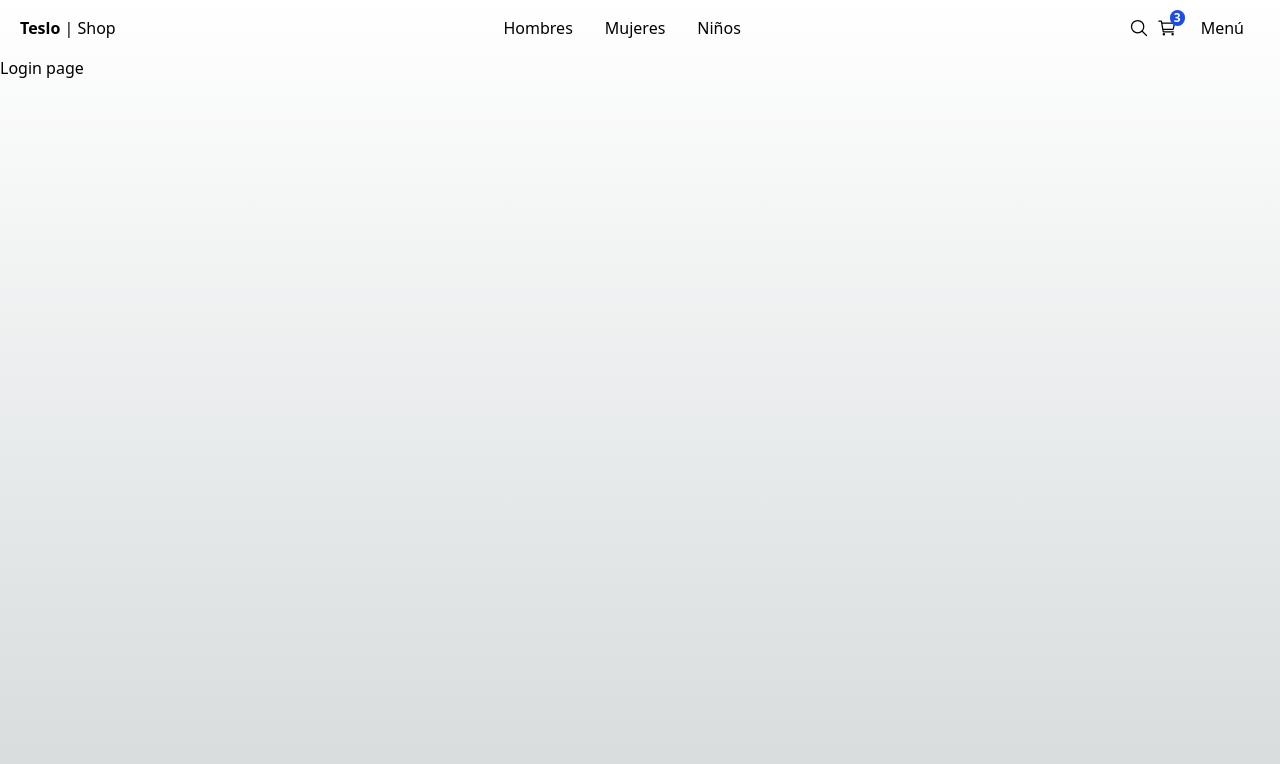
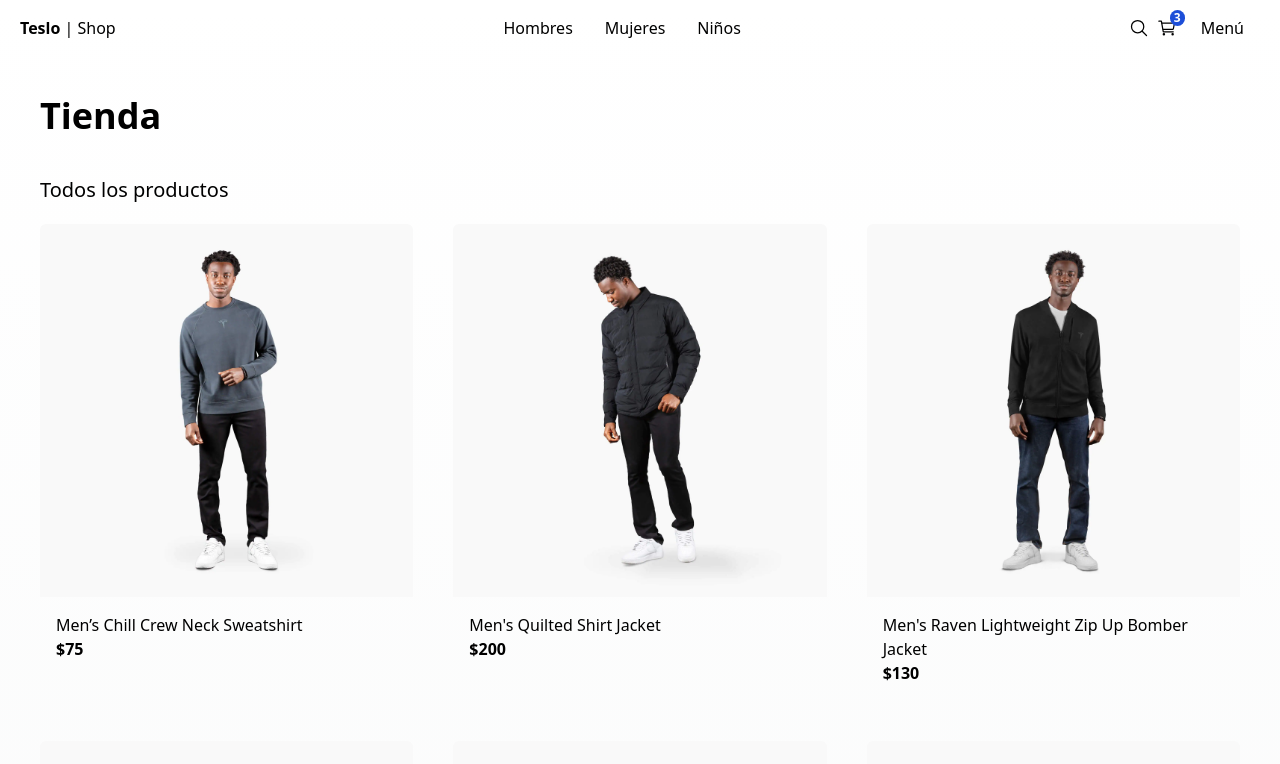
Before and after one commit to cfcamilafabre/teslo-shop, a Next.js app: page / in a window 1280 px wide. Shown: the top 764 px of the page. Built offline with nearby package versions, Linux system fonts and the light colour scheme.

Commit message:
grid de productos

```diff
--- a/src/app/(shop)/layout.tsx
+++ b/src/app/(shop)/layout.tsx
@@ -8,7 +8,9 @@
     return (
         <main className="min-h-screen">
             <TopMenu/>
+            <div className="px-0 sm:px-10">
             { children }
+            </div>
         </main>
     );
 }
--- a/src/app/(shop)/page.tsx
+++ b/src/app/(shop)/page.tsx
@@ -1,9 +1,20 @@
-import Image from "next/image";
+import { ProductGrid } from "@/components/products/product-grid/ProductGrid";
+import Title from "@/components/ui/Title";
+import { initialData } from "@/seed/seed";
+
+const products = initialData.products;
 
 export default function Home() {
   return (
-<div className="">
-  <h1>Login page</h1>
-</div>
+    <>
+    <Title
+    title="Tienda"
+    subtitle="Todos los productos"
+    className="mb-2"
+    ></Title>
+
+    <ProductGrid
+    products={products}></ProductGrid>
+    </>
   );
 }
--- /dev/null
+++ b/src/components/products/product-grid/ProductGrid.tsx
@@ -0,0 +1,17 @@
+import { Product } from "@/interfaces/product.interface";
+import { ProductGridItem } from "./ProductGridItem";
+
+interface Props {
+  products: Product[];
+}
+
+export const ProductGrid = ({ products }: Props) => {
+  return (
+    <div className="grid grid-cols-2 sm:grid-cols-3 gap-10 mb-10">
+      {products.map((product) => (
+        <ProductGridItem key={product.slug}
+        product={product}>{product.title}</ProductGridItem>
+      ))}
+    </div>
+  );
+};
--- /dev/null
+++ b/src/components/products/product-grid/ProductGridItem.tsx
@@ -0,0 +1,36 @@
+'use client';
+
+import { Product } from "@/interfaces/product.interface";
+import Image from "next/image";
+import Link from "next/link";
+import { useState } from "react";
+
+interface Props {
+  product: Product;
+}
+
+export const ProductGridItem = ({ product }: Props) => {
+
+    const [displayImage, setDisplayImage] = useState( product.images[0] );
+
+  return (
+    <div className="rounded-md overflow-hidden fade-in">
+      <Link href={`/product/${product.slug}`}>
+        <Image
+          src={`/products/${product.images[0]}`}
+          alt={product.title}
+          className="w-full object-cover"
+          width={500}
+          height={500}
+        />
+      </Link>
+
+      <div className="p-4 flex flex-col">
+        <Link href={`/product/${product.slug}`} className="hover:text-blue-600">
+          {product.title}
+        </Link>
+        <span className="font-bold">${product.price}</span>
+      </div>
+    </div>
+  );
+};
--- /dev/null
+++ b/src/components/ui/Title.tsx
@@ -0,0 +1,21 @@
+interface Props {
+    title: string;
+    subtitle?: string;
+    className?: string;
+}
+
+export default function Title ( {title, subtitle, className} : Props) {
+    return (
+    <div className={` mt-3 ${className}`}>
+        <h1 className={`antialiased text-4xl font-semibold my-10`}>
+            {title}
+        </h1>
+
+        {
+            subtitle && (
+                <h3 className="text-xl mb-5"> {subtitle} </h3>
+            )
+        }
+    </div>
+    )
+}
```
Also changed, not shown: src/interfaces/product.interface.ts (added, +15 -0 lines).
